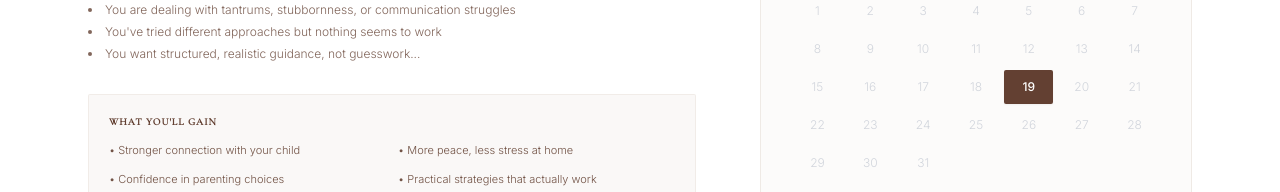
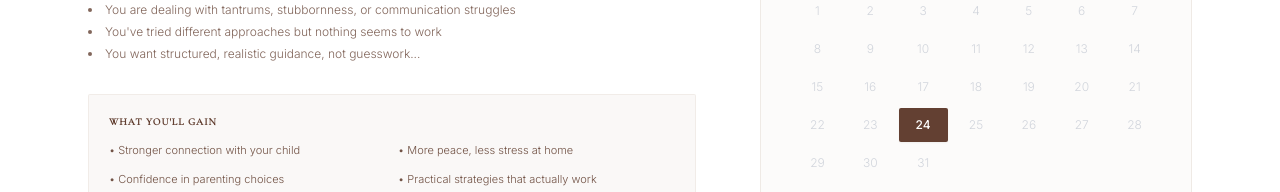
Before and after one commit to FauzieA/Zainab_Ahmed, a React (Vite) app: page /book in a window 1280 px wide. Shown: the part 395-587 px from the top of the page. Built offline with nearby package versions, Linux system fonts and the light colour scheme; no server answers.

Commit message:
made default date current date

```diff
--- a/src/pages/client/Booking.jsx
+++ b/src/pages/client/Booking.jsx
@@ -15,9 +15,10 @@ export default function Book({ inlineEditMode = false, externalState = null, set
 
   const [allAvailableSlots, setAllAvailableSlots] = useState({});
   const [availableTimeSlots, setAvailableTimeSlots] = useState([]);
-  const [currentMonth, setCurrentMonth] = useState(5);
-  const [currentYear, setCurrentYear] = useState(2026);
-  const [selectedDate, setSelectedDate] = useState(19);
+  const today = new Date();
+  const [currentMonth, setCurrentMonth] = useState(today.getMonth() + 1);
+  const [currentYear, setCurrentYear] = useState(today.getFullYear());
+  const [selectedDate, setSelectedDate] = useState(today.getDate());
   const [selectedTime, setSelectedTime] = useState('');
   const [loading, setLoading] = useState(true);
   const [liveContent, setLiveContent] = useState(null);
```
